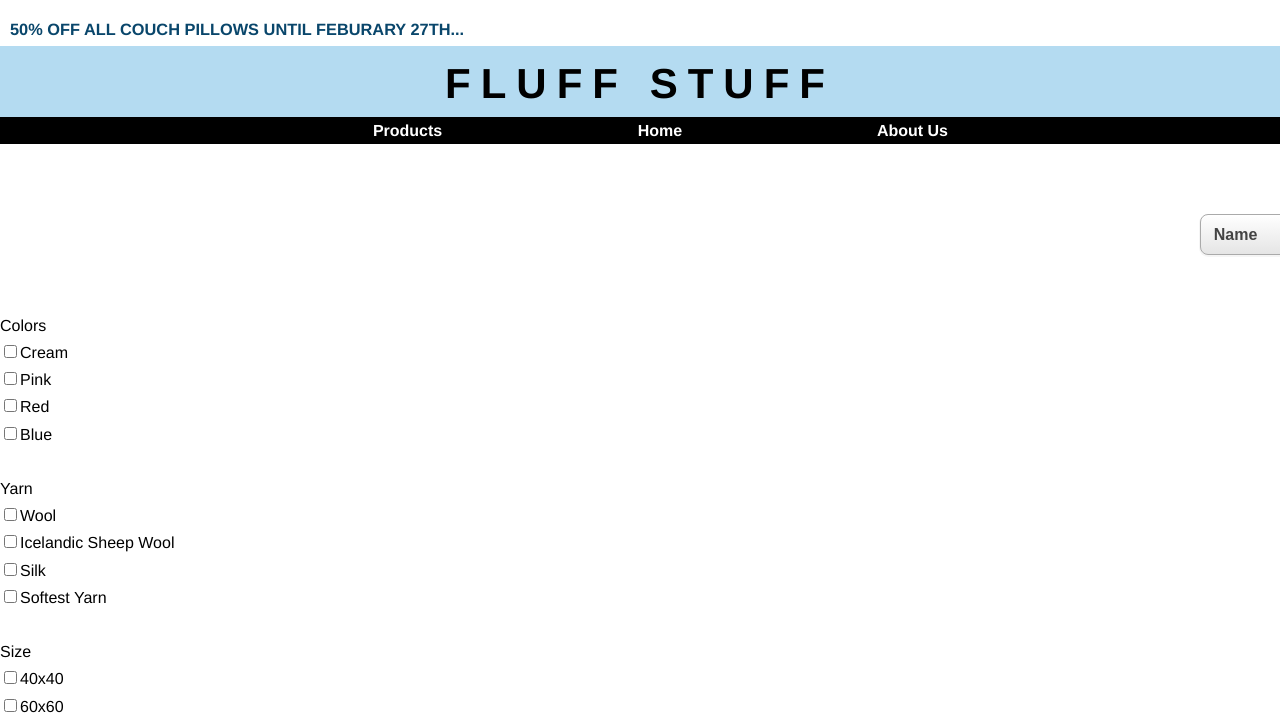
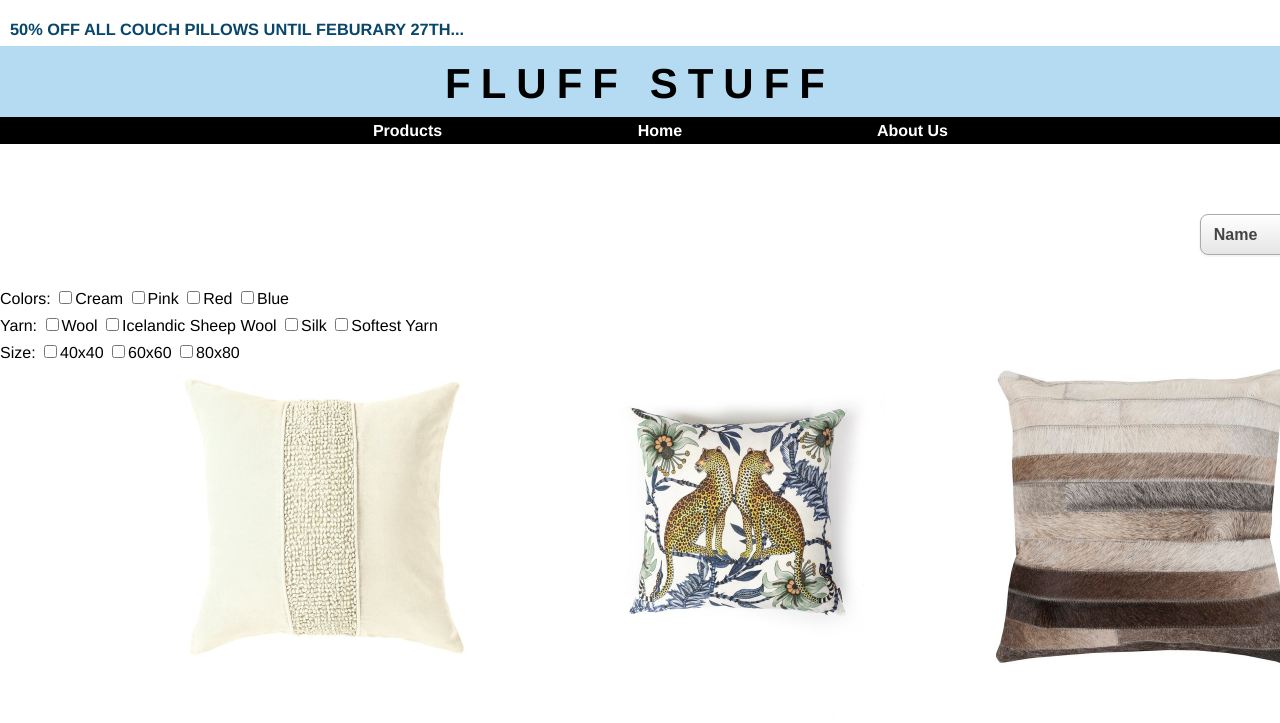
Before and after one commit to katphelps/katphelps.github.io, a plain HTML site: page assgn5/product_browsing.html in a window 1280 px wide. Shown: the top 723 px of the page. Drawn offline with Linux system fonts and the light colour scheme.

Commit message:
a little prettier

```diff
--- a/assgn5/css/styles.css
+++ b/assgn5/css/styles.css
@@ -153,3 +153,7 @@ nav a:active {
     .select-css option {
       font-weight:normal;
     }
+
+#sidebar{
+  display: inline;
+}
--- a/assgn5/product_browsing.html
+++ b/assgn5/product_browsing.html
@@ -36,24 +36,24 @@
                     <option value="Favorites">Favorites</option>
                     <option value="Popular">Popular</option>
             </select>
-            <br/>
-            Colors<br/>
-            <input type="checkbox" name="checkbox1" value="Cream">Cream<br>
-            <input type="checkbox" name="checkbox1" value="Pink">Pink<br>
-            <input type="checkbox" name="checkbox1" value="Red">Red<br>
-            <input type="checkbox" name="checkbox1" value="Blue">Blue<br>
-            <br/>
-            Yarn<br/>
-            <input type="checkbox" name="checkbox1" value="Wool">Wool<br>
-            <input type="checkbox" name="checkbox1" value="Icelandic Sheep Wool">Icelandic Sheep Wool<br>
-            <input type="checkbox" name="checkbox1" value="Silk">Silk<br>
-            <input type="checkbox" name="checkbox1" value="Softest Yarn">Softest Yarn<br>
-            <br/>
-            Size<br/>
-            <input type="checkbox" name="checkbox1" value="40x40">40x40<br>
-            <input type="checkbox" name="checkbox1" value="60x60">60x60<br>
-            <input type="checkbox" name="checkbox1" value="80x80">80x80<br>
-            <br/>
+            <div id="sidebar">
+                Colors:
+                <input type="checkbox" name="checkbox1" value="Cream">Cream
+                <input type="checkbox" name="checkbox1" value="Pink">Pink
+                <input type="checkbox" name="checkbox1" value="Red">Red
+                <input type="checkbox" name="checkbox1" value="Blue">Blue
+                <br/>
+                Yarn:
+                <input type="checkbox" name="checkbox1" value="Wool">Wool
+                <input type="checkbox" name="checkbox1" value="Icelandic Sheep Wool">Icelandic Sheep Wool
+                <input type="checkbox" name="checkbox1" value="Silk">Silk
+                <input type="checkbox" name="checkbox1" value="Softest Yarn">Softest Yarn
+                <br/>
+                Size:
+                <input type="checkbox" name="checkbox1" value="40x40">40x40
+                <input type="checkbox" name="checkbox1" value="60x60">60x60
+                <input type="checkbox" name="checkbox1" value="80x80">80x80
+            </div>
             <div class="grid-container">
                 <div class="grid-item">
                     <a href="product_detail.html">
```
